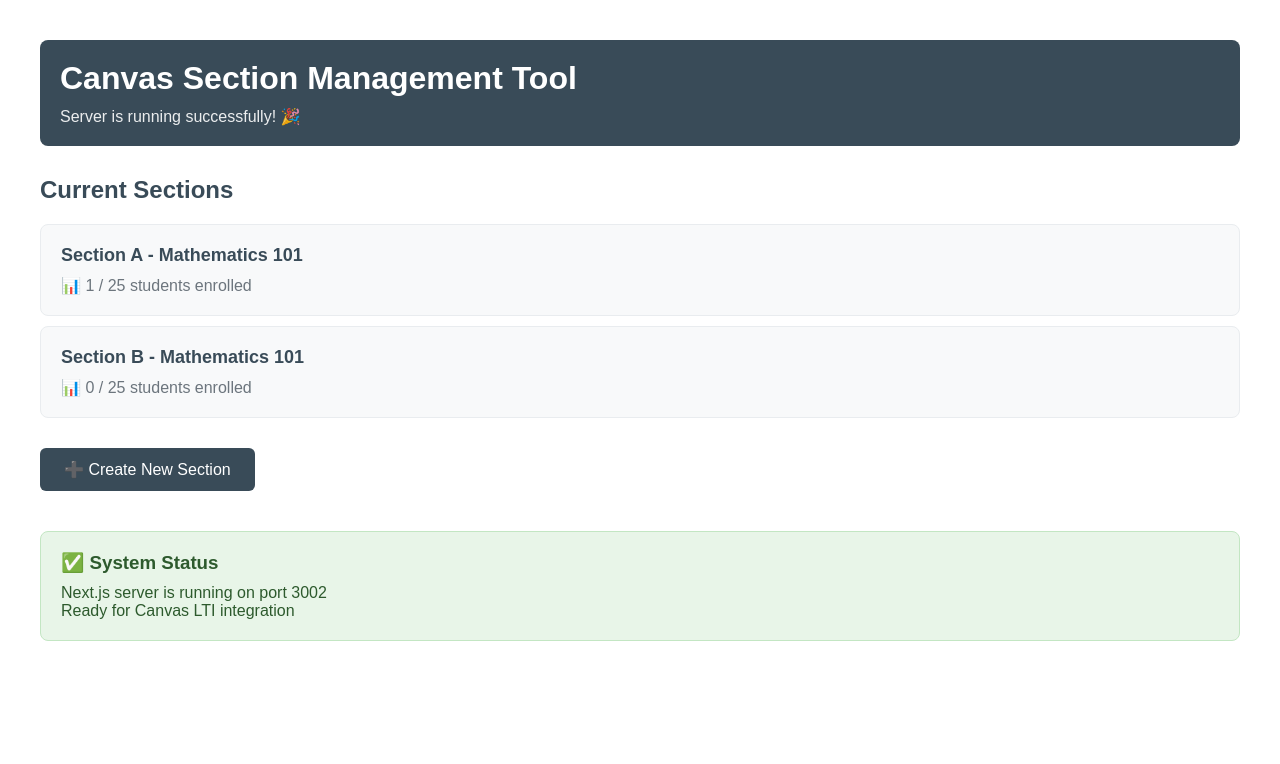
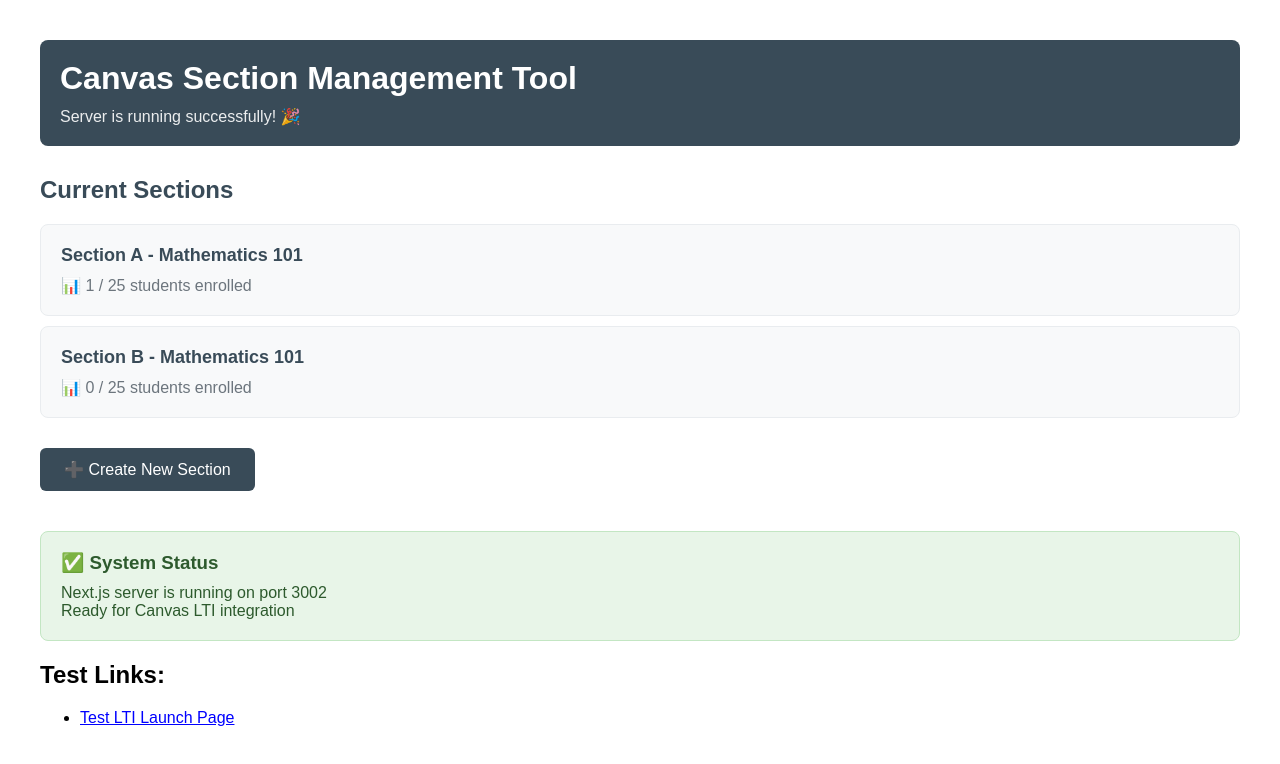
Before and after one commit to anbinumer/canvas-section-tool, a Next.js app: page / in a window 1280 px wide. Shown: the top 764 px of the page. Built offline with nearby package versions, Linux system fonts and the light colour scheme.

Commit message:
Add debugging logs and test links

```diff
--- a/src/app/page.tsx
+++ b/src/app/page.tsx
@@ -118,6 +118,17 @@
           Ready for Canvas LTI integration
         </p>
       </div>
+
+      <div style={{ marginTop: '20px' }}>
+        <h2>Test Links:</h2>
+        <ul>
+          <li>
+            <a href="/lti/launch" style={{ color: 'blue', textDecoration: 'underline' }}>
+              Test LTI Launch Page
+            </a>
+          </li>
+        </ul>
+      </div>
     </div>
   );
 }
```
Also changed, not shown: src/app/lti/launch/page.tsx (+7 -0 lines).
